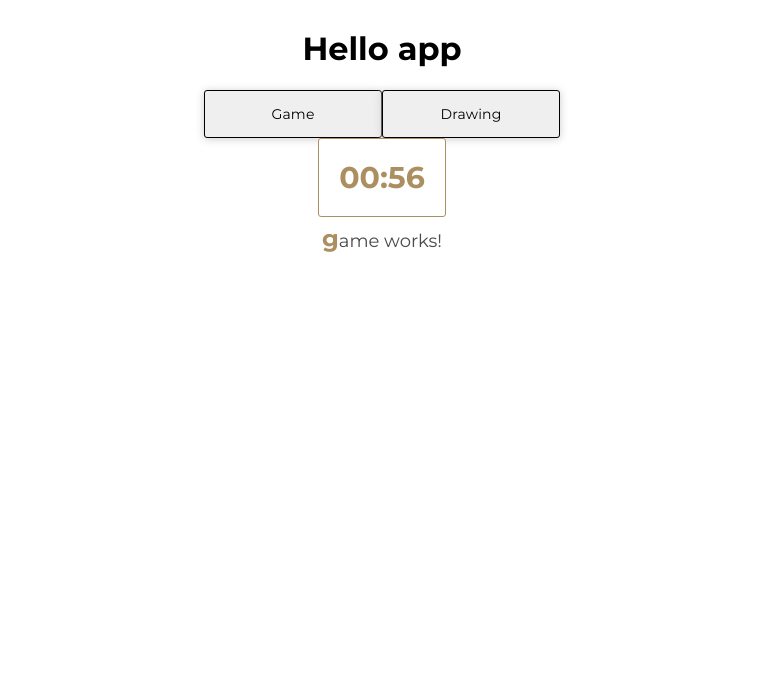
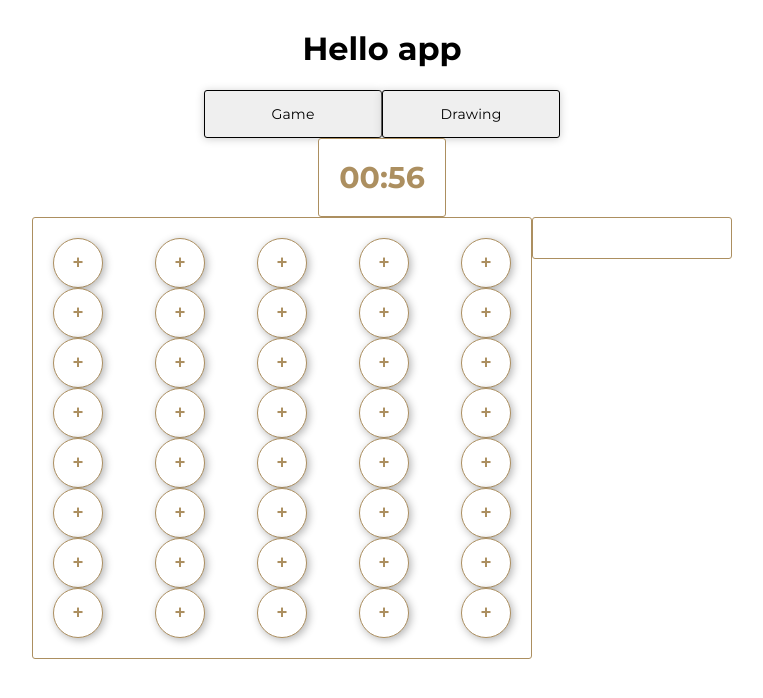
Before and after one commit to Bunchenko/5-of-36, an Angular app: page /game in a window 1280 px wide. Shown: the top 698 px of the page, without its empty margins (258-1021 px from the left). Built offline with nearby package versions, Linux system fonts and the light colour scheme.

Commit message:
add layout and logic to game component

```diff
--- a/src/app/game/game.component.css
+++ b/src/app/game/game.component.css
@@ -0,0 +1,14 @@
+.game {
+  display: flex;
+}
+
+.balls-row {
+  display: flex;
+  justify-content: space-between;
+}
+
+.balls-grid {
+  display: grid;
+  justify-content: space-between;
+  grid-template-columns: repeat(10, 50px);
+}
--- a/src/app/game/game.component.html
+++ b/src/app/game/game.component.html
@@ -1 +1,25 @@
-<p>game works!</p>
+<div class="game">
+	<app-card [elemStyles]="{width: '500px'}">
+		<div class="balls-row" *ngFor="let combination of _ballsService.playerCombinations; let i = index"
+			(click)="_onModalOpen(i)">
+			<ng-container *ngIf="combination.length; else fallbackBalls">
+				<app-ball *ngFor="let ball of combination">{{ball}}</app-ball>
+			</ng-container>
+
+			<ng-template #fallbackBalls>
+				<app-ball *ngFor="let _ of [].constructor(5)">+</app-ball>
+			</ng-template>
+		</div>
+	</app-card>
+
+	<app-card [elemStyles]="{width: '200px'}"></app-card>
+
+	<app-modal [isOpened]="_showModal" [title]="'Choose 5 numbers'" (closed)="_onModalClose()">
+		<div class="balls-grid">
+			<app-ball [type]="_chooseBallType(ball).type" [isDisabled]="_chooseBallType(ball).disabled"
+				*ngFor="let ball of _ballsService.availableNumbers" (ballClick)="_onBallClick(ball)">
+				{{ball}}
+			</app-ball>
+		</div>
+	</app-modal>
+</div>
--- a/src/app/game/game.component.ts
+++ b/src/app/game/game.component.ts
@@ -1,10 +1,61 @@
 import { Component } from '@angular/core';
+import { BallsService } from 'src/services/balls.service';
 
 @Component({
   selector: 'app-game',
   templateUrl: './game.component.html',
-  styleUrls: ['./game.component.css']
+  styleUrls: ['./game.component.css'],
 })
 export class GameComponent {
+  protected _showModal = false;
+  protected _currentRowIndex: number | null = null;
 
+  constructor(protected _ballsService: BallsService) {}
+
+  protected _onModalOpen(index: number): void {
+    this._showModal = true;
+    this._currentRowIndex = index;
+    this._ballsService.bufferCombination = [
+      ...this._ballsService.playerCombinations[index],
+    ];
+  }
+
+  protected _onModalClose(): void {
+    this._showModal = false;
+    if (
+      this._ballsService.bufferCombination.length === 5 &&
+      this._currentRowIndex !== null
+    ) {
+      this._ballsService.addBalls(
+        this._ballsService.bufferCombination,
+        this._currentRowIndex
+      );
+    }
+    this._ballsService.bufferCombination = [];
+  }
+
+  protected _chooseBallType(ball: number): {
+    type: 'bonus' | 'normal';
+    disabled: boolean;
+  } {
+    const isBallInBuffer = this._ballsService.bufferCombination.includes(ball);
+    const bufferIsFull = this._ballsService.bufferCombination.length === 5;
+
+    return {
+      type: isBallInBuffer ? 'bonus' : 'normal',
+      disabled: bufferIsFull && !isBallInBuffer,
+    };
+  }
+
+  protected _onBallClick(ball: number): void {
+    const buffer = this._ballsService.bufferCombination;
+
+    if (buffer.includes(ball)) {
+      const ballIndex = buffer.indexOf(ball);
+      buffer.splice(ballIndex, 1);
+    } else {
+      if (buffer.length >= 5) return;
+      buffer.push(ball);
+    }
+  }
 }
```
